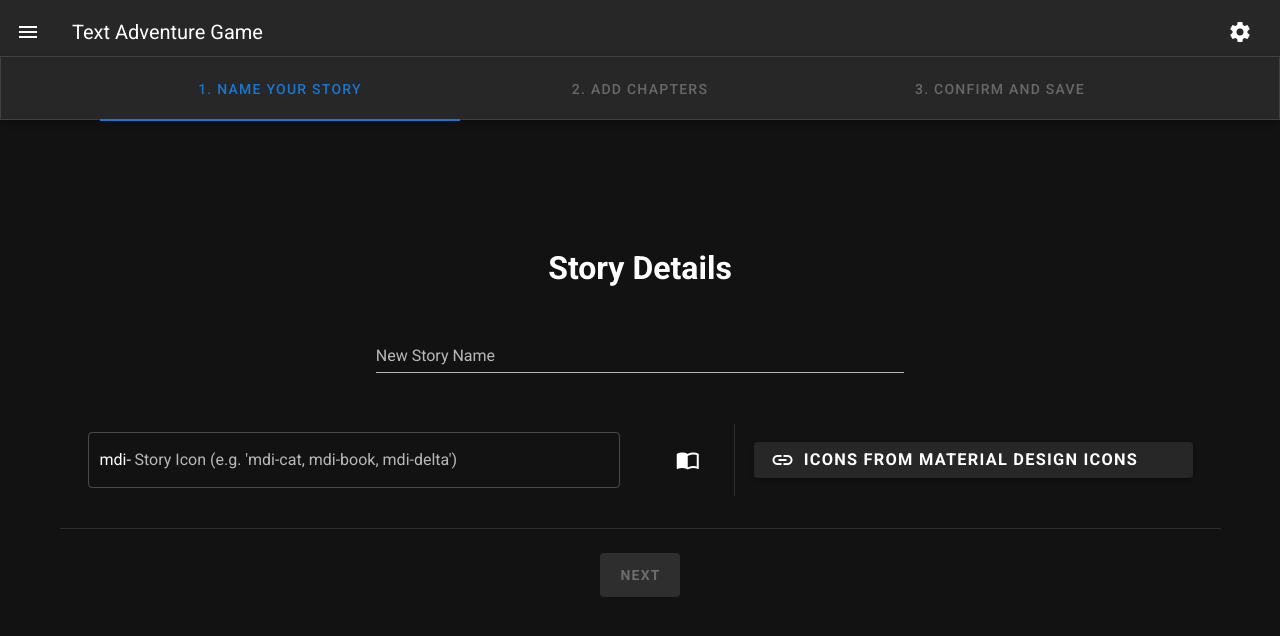
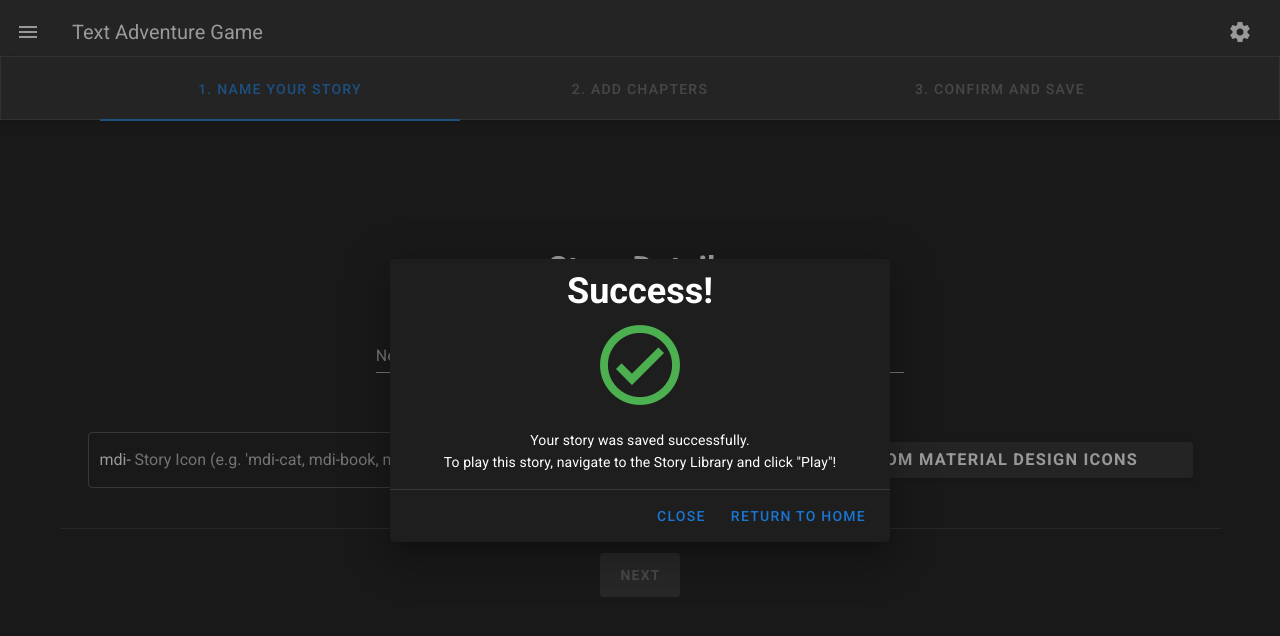
Before and after one commit to gridlocdev/text-adventure, a Vue app: page /#/storyCreator in a window 1280 px wide. Shown: the top 636 px of the page. Built offline with nearby package versions, Linux system fonts and the light colour scheme.

Commit message:
Added end export dialog, hid section close buttons

```diff
--- a/package.json
+++ b/package.json
@@ -12,7 +12,6 @@
     "core-js": "^3.8.0",
     "vue": "^2.6.11",
     "vue-router": "^3.2.0",
-    "vuedraggable": "^2.24.3",
     "vuetify": "^2.4.2",
     "vuex": "^3.4.0"
   },
--- a/src/components/Navigation/Settings.vue
+++ b/src/components/Navigation/Settings.vue
@@ -161,7 +161,6 @@ export default {
       this.SettingsItems_Toggles[0].toggle = toggle;
     },
     setTextSpeedButtonGroupActiveItem(textSpeed) {
-      console.log(typeof textSpeed);
       switch (textSpeed) {
         case 50:
           this.SettingsItems_ChoiceBtns[0].activeBtnPosition = "left";
@@ -173,10 +172,8 @@ export default {
           this.SettingsItems_ChoiceBtns[0].activeBtnPosition = "right";
           break;
         default:
-          console.log("Hit default. Not sure how you got here.");
           break;
       }
-      console.log(textSpeed);
     },
     setTextSpeed(textSpeed) {
       this.$store.dispatch("setTextSpeed", textSpeed);
--- a/src/components/StoryCreator/AddChoiceSection.vue
+++ b/src/components/StoryCreator/AddChoiceSection.vue
@@ -6,7 +6,7 @@
           <v-row class="mx-2 d-flex">
             <v-icon class="ma-2"> mdi-file-tree </v-icon>
             <h2 class="my-4">ChoiceSection</h2>
-            <v-btn
+            <!-- <v-btn
               tabindex="-1"
               class="my-auto ml-auto"
               icon
@@ -14,7 +14,7 @@
               @click="removeSection()"
             >
               <v-icon>mdi-close</v-icon>
-            </v-btn>
+            </v-btn> -->
           </v-row>
           <v-divider class="mx-2"></v-divider>
           <v-text-field
--- a/src/components/StoryCreator/AddEndingSection.vue
+++ b/src/components/StoryCreator/AddEndingSection.vue
@@ -6,7 +6,7 @@
           <v-row class="mx-2 d-flex">
             <v-icon class="ma-2"> mdi-marker-check </v-icon>
             <h2 class="my-4">Ending</h2>
-            <v-btn
+            <!-- <v-btn
               tabindex="-1"
               class="my-auto ml-auto"
               icon
@@ -14,7 +14,7 @@
               @click="removeSection()"
             >
               <v-icon>mdi-close</v-icon>
-            </v-btn>
+            </v-btn> -->
           </v-row>
           <v-divider class="mx-2"></v-divider>
           <v-text-field
--- a/src/components/StoryCreator/AddIntroSection.vue
+++ b/src/components/StoryCreator/AddIntroSection.vue
@@ -6,7 +6,7 @@
           <v-row class="mx-2 d-flex">
             <v-icon class="ma-2"> mdi-rocket-launch </v-icon>
             <h2 class="my-4">Intro</h2>
-            <v-btn
+            <!-- <v-btn
               tabindex="-1"
               class="my-auto ml-auto"
               icon
@@ -14,7 +14,7 @@
               @click="removeSection()"
             >
               <v-icon>mdi-close</v-icon>
-            </v-btn>
+            </v-btn> -->
           </v-row>
           <v-divider class="mx-2"></v-divider>
           <v-text-field
--- a/src/components/StoryCreator/AddTextSection.vue
+++ b/src/components/StoryCreator/AddTextSection.vue
@@ -6,7 +6,7 @@
           <v-row class="mx-2 d-flex">
             <v-icon class="ma-2"> mdi-text-box-multiple </v-icon>
             <h2 class="my-4">Text Section</h2>
-            <v-btn
+            <!-- <v-btn
               tabindex="-1"
               class="my-auto ml-auto"
               icon
@@ -14,7 +14,7 @@
               @click="removeSection()"
             >
               <v-icon>mdi-close</v-icon>
-            </v-btn>
+            </v-btn> -->
           </v-row>
           <v-divider class="mx-2"></v-divider>
           <v-row
--- a/src/components/StoryCreator/ExportFile.vue
+++ b/src/components/StoryCreator/ExportFile.vue
@@ -25,6 +25,83 @@
           </v-btn>
         </template>
       </v-snackbar>
+      <v-divider></v-divider>
+      <v-row class="my-5 mx-10">
+        <v-col align="center" justify="center">
+          <v-tooltip bottom>
+            <template v-slot:activator="{ on, attrs }">
+              <span v-bind="attrs" v-on="on">
+                <v-btn
+                  fixed
+                  bottom
+                  class="mb-5"
+                  :style="{ left: '50%', transform: 'translateX(-50%)' }"
+                  color="primary"
+                  x-large
+                  :disabled="addStoryButtonDisabled"
+                  @click="createStory()"
+                  elevation="10"
+                >
+                  <span
+                    ><strong> Add Story to Browser Cache </strong></span
+                  ></v-btn
+                >
+              </span>
+            </template>
+            <span
+              >Adds the story to your browser's local cache so that you can play
+              it!</span
+            >
+          </v-tooltip>
+        </v-col>
+      </v-row>
+    </div>
+    <div class="text-center">
+      <v-dialog v-model="dialog" width="500">
+        <v-card>
+          <v-card-title class="headline">
+            <v-row>
+              <v-col align="center" justify="center">
+                <h2>Success!</h2>
+              </v-col>
+            </v-row>
+          </v-card-title>
+
+          <v-row no-gutters>
+            <v-icon
+              class="mx-auto"
+              style="font-size: 6em"
+              x-large
+              color="green"
+            >
+              mdi-check-circle-outline
+            </v-icon>
+          </v-row>
+
+          <v-row no-gutters>
+            <v-col align="center" justify="center">
+              <v-card-text>
+                Your story was saved successfully.
+                <v-spacer></v-spacer>
+                To play this story, navigate to the Story Library and click
+                "Play"!</v-card-text
+              >
+            </v-col>
+          </v-row>
+
+          <v-divider></v-divider>
+
+          <v-card-actions>
+            <v-spacer></v-spacer>
+            <v-btn align="left" color="primary" text @click="dialog = false">
+              Close
+            </v-btn>
+            <v-btn color="primary" text @click="routerPushToHome()">
+              Return to Home
+            </v-btn>
+          </v-card-actions>
+        </v-card>
+      </v-dialog>
     </div>
   </v-container>
 </template>
@@ -41,6 +118,8 @@ export default {
       snackbar: false,
       snackbarText: `Copied Story to Clipboard!`,
       snackbarTimeout: 2000,
+      dialog: true,
+      addStoryButtonDisabled: false,
     };
   },
   methods: {
@@ -85,6 +164,14 @@ export default {
       );
       a.dispatchEvent(e);
     },
+    createStory: function () {
+      this.dialog = true;
+      this.addStoryButtonDisabled = true;
+      this.$emit("createStory");
+    },
+    routerPushToHome: function () {
+      this.$router.push({ name: "Start" });
+    },
   },
 };
 </script>
--- a/src/views/StoryCreator.vue
+++ b/src/views/StoryCreator.vue
@@ -115,7 +115,7 @@
           elevation="5"
           block
           ><v-icon>mdi-plus</v-icon>
-          <span class="mx-2"><strong> Add Chapter</strong></span></v-btn
+          <span class="mx-2"><strong> Add Chapter {{ this.numberOfChapters + 1}}</strong></span></v-btn
         >
         <v-divider></v-divider>
         <v-row class="my-5 mx-10">
@@ -152,33 +152,13 @@
                 <h1>Export your Story</h1>
               </v-col>
             </v-row>
-            <export-file :storyJSON="JSON.stringify(storyJSON)"></export-file>
+            <export-file @createStory="createStory" :storyJSON="JSON.stringify(storyJSON)"></export-file>
           </v-col>
         </v-row>
-        <v-divider></v-divider>
-        <v-row class="my-5 mx-10">
-          <!-- <v-col v-show="!tabNextButton.tab2" align="center" justify="center">
-            <v-tooltip bottom>
-              <template v-slot:activator="{ on, attrs }">
-                <span v-bind="attrs" v-on="on">
-                  <v-btn large @click="createStory()" elevation="5">
-                    <span
-                      ><strong> Add Story to Browser Cache </strong></span
-                    ></v-btn
-                  >
-                </span>
-              </template>
-              <span>Make sure you save or copy to a file so you can access your story later!</span>
-            </v-tooltip>
-          </v-col> -->
-          <v-col align="center" justify="center">
-            <v-btn large @click="createStory()" elevation="5">
-              <span><strong> Add Story to Browser Cache </strong></span></v-btn
-            >
-          </v-col>
-        </v-row>
+
       </v-container>
     </v-row>
+
   </v-container>
 </template>
 
@@ -426,6 +406,7 @@ export default {
       }
     },
     createStory() {
+      this.dialog = true;
       console.log(
         "$1 Story Added to StoryJSONArray: " + JSON.stringify(this.storyJSON)
       );
@@ -438,6 +419,7 @@ export default {
       );
 
       this.resetStoryJSON();
+      this.saveButtonDisabled = true;
     },
     updateChapterSections(value) {
       console.log("updateChapterSections: " + JSON.stringify(value));
```
Also changed, not shown: src/components/Draggables/ChapterSectionDraggables.vue (deleted, +0 -86 lines), NOTES.txt, src/components/Draggables/Draggable Example/DraggableView.txt (deleted), src/components/Draggables/Draggable Example/NestedDraggables.txt (deleted), 1 other file (tests, documents, lock files or other folders).
